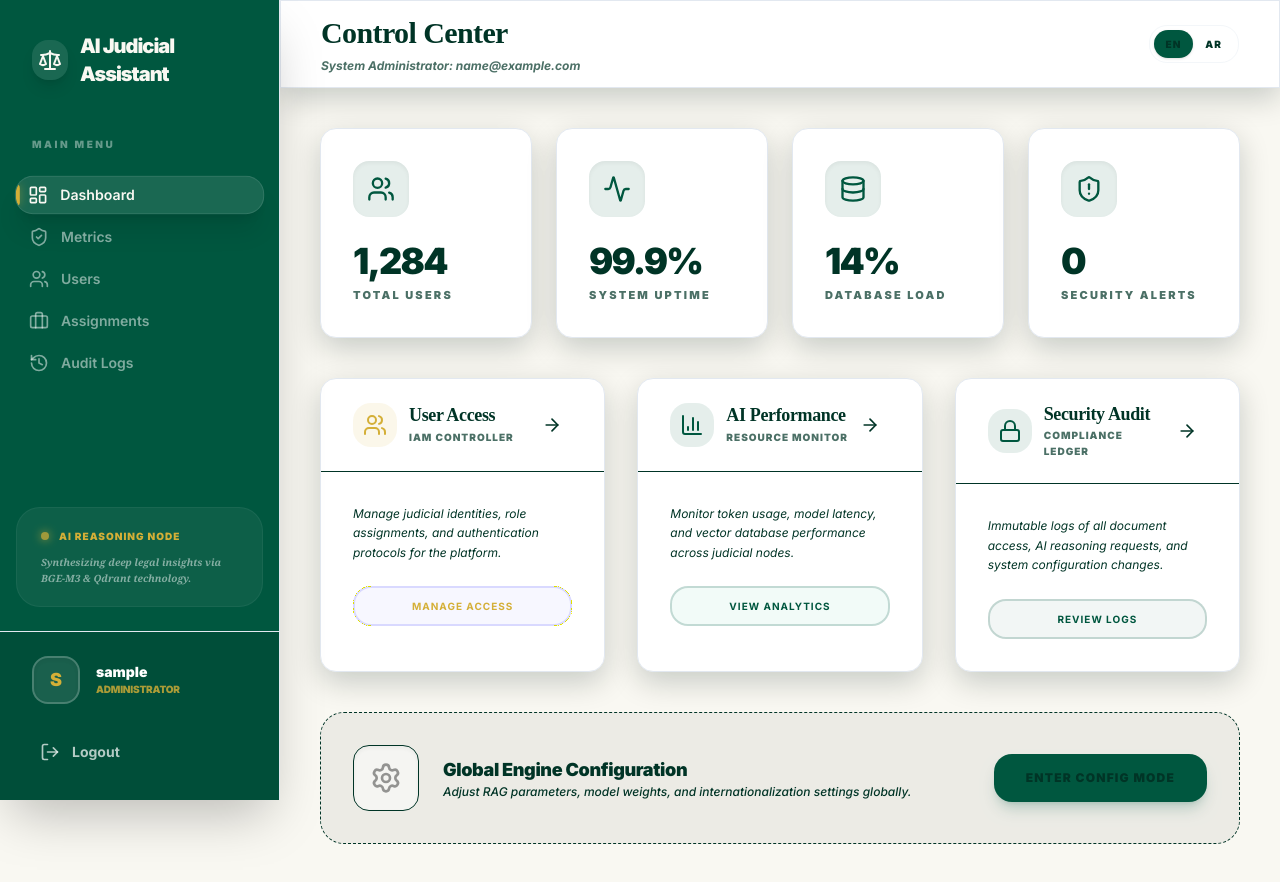
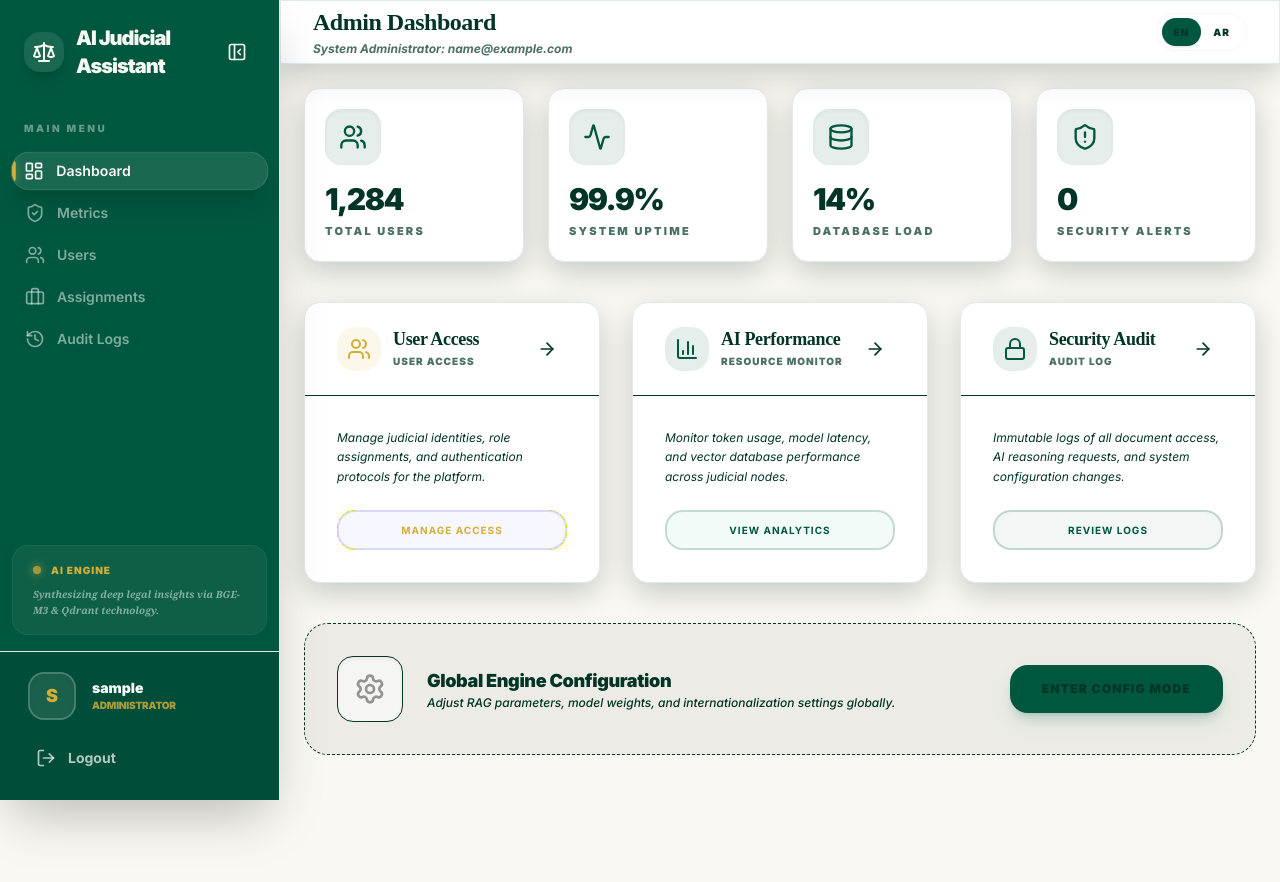
Before and after one commit to YeshwanthMotivity/AI-Legal-Assistant, a React (Vite) app in the folder frontend/: page /admin/dashboard in a window 1280 px wide. After the commit the page ends 800 px from the top, so only its background shows below. Built offline with nearby package versions, Linux system fonts and the light colour scheme; sample sign-in values are in the browser's storage; a web font is replaced by a local one.

Commit message:
Collapsible sidebar tighter spacing label renames and Login divider line fix

```diff
--- a/frontend/src/components/StatCard.tsx
+++ b/frontend/src/components/StatCard.tsx
@@ -21,8 +21,8 @@ const StatCard = ({ label, value, icon: Icon, trend, className }: StatCardProps)
  transition={{ duration: 0.2 }}
  >
  <Card className={cn("overflow-hidden border-border/50 shadow-md hover:shadow-xl hover:border-primary/30 transition-all duration-300 group", className)}>
- <CardContent className="p-8">
- <div className="flex items-center justify-between mb-6">
+ <CardContent className="p-5">
+ <div className="flex items-center justify-between mb-4">
  <div className="w-14 h-14 rounded-2xl bg-primary/10 flex items-center justify-center text-primary group-hover:scale-110 transition-transform duration-500 shadow-inner">
  <Icon className="w-7 h-7"/>
  </div>
@@ -36,7 +36,7 @@ const StatCard = ({ label, value, icon: Icon, trend, className }: StatCardProps)
  )}
  </div>
  <div>
- <div className="text-4xl font-black tracking-tighter mb-1.5 text-foreground">{value}</div>
+ <div className="text-3xl font-black tracking-tighter mb-1.5 text-foreground">{value}</div>
  <div className="text-[11px] text-muted-foreground font-black uppercase tracking-[0.2em] opacity-70">
  {label}
  </div>
--- a/frontend/src/components/layout/PortalLayout.tsx
+++ b/frontend/src/components/layout/PortalLayout.tsx
@@ -45,10 +45,12 @@ const SidebarItem = ({ icon: Icon, label, href, active, collapsed }: SidebarItem
     to={href}
     className={cn(
       "relative flex items-center gap-3 px-3 py-2 text-sm font-semibold transition-all rounded-xl mb-1 group overflow-hidden",
+      collapsed && "justify-center px-2",
       active
         ? "bg-white/10 text-sidebar-text shadow-xl border border-white/10 scale-[1.01]"
         : "text-white/50 hover:bg-white/5 hover:text-sidebar-text border border-transparent"
     )}
+    title={collapsed ? label : undefined}
   >
     {active && (
       <div className="absolute left-0 top-1/2 -translate-y-1/2 w-1 h-3/5 bg-text-accent rounded-r-md transition-all duration-300 shadow-[0_0_8px_rgba(212,175,55,0.5)]" />
@@ -100,27 +102,40 @@ const PortalLayout = ({ title, subtitle, children, hideHeaderContent }: PortalLa
   }
 
   const menuItems = getMenuItems()
+  const sidebarWidth = isCollapsed ? 'w-[72px]' : 'w-[280px]'
+  const mainMargin = isCollapsed
+    ? (isRTL ? 'mr-[72px]' : 'ml-[72px]')
+    : (isRTL ? 'mr-[280px]' : 'ml-[280px]')
 
   return (
     <div className="flex min-h-screen bg-background text-foreground selection:bg-primary/20">
-      {/* Static Sidebar */}
+      {/* Collapsible Sidebar */}
       <aside
         className={cn(
-          "bg-sidebar text-sidebar-text flex flex-col fixed h-full z-40 w-[280px] border-r-0 border-l-0 shadow-2xl",
+          "bg-sidebar text-sidebar-text flex flex-col fixed h-full z-40 border-r-0 border-l-0 shadow-2xl transition-all duration-300",
+          sidebarWidth,
           isRTL ? "right-0 border-l border-[var(--border-color)]" : "left-0 border-r border-[var(--border-color)]"
         )}
       >
-        <div className="p-8 flex items-center gap-3">
-          <div className="w-10 h-10 bg-white/10 rounded-2xl flex items-center justify-center text-sidebar-text shadow-lg transition-transform hover:scale-105 active:scale-95">
+        <div className={cn("flex items-center gap-3 transition-all duration-300", isCollapsed ? "p-4 justify-center" : "p-6")}>
+          <div className="w-10 h-10 bg-white/10 rounded-2xl flex items-center justify-center text-sidebar-text shadow-lg transition-transform hover:scale-105 active:scale-95 shrink-0">
             <Scale className="w-6 h-6" />
           </div>
-          <span className="font-black text-xl tracking-tighter text-sidebar-text">{t('common.appName')}</span>
+          {!isCollapsed && <span className="font-black text-xl tracking-tighter text-sidebar-text">{t('common.appName')}</span>}
+          <button
+            onClick={() => setIsCollapsed(!isCollapsed)}
+            className={cn("p-2 rounded-lg hover:bg-white/10 text-sidebar-text transition-colors", isCollapsed ? "mx-auto mt-2" : "ml-auto")}
+          >
+            {isCollapsed ? <PanelLeft className="w-5 h-5" /> : <PanelLeftClose className="w-5 h-5" />}
+          </button>
         </div>
 
-        <nav className="flex-1 px-4 py-4 space-y-1 overflow-y-auto scrollbar-hide">
-          <div className="text-[10px] font-black text-white/40 uppercase tracking-[0.25em] mb-6 px-4">
+        <nav className="flex-1 px-3 py-4 space-y-1 overflow-y-auto scrollbar-hide">
+          {!isCollapsed && (
+            <div className="text-[10px] font-black text-white/40 uppercase tracking-[0.25em] mb-4 px-3">
               {t('common.main_menu')}
             </div>
+          )}
           {menuItems.map((item) => (
             <SidebarItem
               key={item.href}
@@ -128,13 +143,15 @@ const PortalLayout = ({ title, subtitle, children, hideHeaderContent }: PortalLa
               label={item.label}
               href={item.href}
               active={location.pathname === item.href}
+              collapsed={isCollapsed}
             />
           ))}
         </nav>
 
-        {/* AI Engine Info Card (Static) */}
-        <div className="px-6 py-5 mx-4 mb-6 rounded-3xl bg-white/5 border border-white/5 relative group">
-          <div className="flex items-center gap-2.5 mb-2.5">
+        {/* AI Engine Info Card — hidden when collapsed */}
+        {!isCollapsed && (
+          <div className="px-5 py-4 mx-3 mb-4 rounded-2xl bg-white/5 border border-white/5 relative group">
+            <div className="flex items-center gap-2.5 mb-2">
                <div className="w-2 h-2 rounded-full bg-text-accent animate-pulse shadow-[0_0_10px_#D4AF37]" />
                <span className="text-[10px] font-black uppercase tracking-widest text-text-accent">{t('judge.judgment.aiReasoningNode')}</span>
             </div>
@@ -142,24 +159,33 @@ const PortalLayout = ({ title, subtitle, children, hideHeaderContent }: PortalLa
                {t('judge.judgment.aiReasoningDesc')}
             </p>
           </div>
+        )}
 
-        <div className="p-6 bg-black/10 border-t border-[var(--border-color)] mt-auto">
-          <div className="flex items-center gap-4 mb-6 px-2">
-            <div className="w-12 h-12 rounded-2xl bg-white/10 border-2 border-white/20 flex items-center justify-center text-text-accent font-black shadow-inner shrink-0 text-lg">
+        <div className={cn("bg-black/10 border-t border-[var(--border-color)] mt-auto", isCollapsed ? "p-3" : "p-5")}>
+          <div className={cn("flex items-center mb-4", isCollapsed ? "justify-center" : "gap-4 px-2")}>
+            <div className={cn(
+              "rounded-2xl bg-white/10 border-2 border-white/20 flex items-center justify-center text-text-accent font-black shadow-inner shrink-0",
+              isCollapsed ? "w-10 h-10 text-base" : "w-12 h-12 text-lg"
+            )}>
               {user?.username?.[0].toUpperCase()}
             </div>
+            {!isCollapsed && (
               <div className="flex-1 min-w-0">
                 <div className="text-sm font-black truncate leading-tight text-white">{user?.username}</div>
                 <div className="text-[10px] font-black text-text-accent/80 truncate uppercase tracking-tight">{t(`roles.${user?.role}`)}</div>
               </div>
+            )}
           </div>
           <Button
             variant="ghost"
-            className="w-full justify-start text-white/70 hover:text-white hover:bg-white/10 rounded-2xl h-12 transition-all group px-4"
+            className={cn(
+              "w-full text-white/70 hover:text-white hover:bg-white/10 rounded-2xl transition-all group",
+              isCollapsed ? "justify-center h-10 px-2" : "justify-start h-11 px-4"
+            )}
             onClick={logout}
           >
-            <LogOut className={cn("w-5 h-5 transition-transform group-hover:-translate-x-1", isRTL ? "ml-3" : "mr-3")} />
-            <span className="font-bold">{t('auth.logout')}</span>
+            <LogOut className={cn("w-5 h-5 transition-transform group-hover:-translate-x-1", !isCollapsed && (isRTL ? "ml-3" : "mr-3"))} />
+            {!isCollapsed && <span className="font-bold">{t('auth.logout')}</span>}
           </Button>
         </div>
       </aside>
@@ -168,24 +194,24 @@ const PortalLayout = ({ title, subtitle, children, hideHeaderContent }: PortalLa
       <main
         className={cn(
           "flex-1 transition-all duration-300 min-h-screen",
-          isRTL ? "mr-[280px]" : "ml-[280px]"
+          mainMargin
         )}
       >
-        {/* Header Enhancement */}
+        {/* Header — reduced height */}
         {!hideHeaderContent && (
-          <header className="sticky top-0 z-30 w-full glass-strong border-b px-10 py-5 flex justify-between items-center h-[88px]">
+          <header className="sticky top-0 z-30 w-full glass-strong border-b px-8 py-3 flex justify-between items-center h-[64px]">
             <div className="animate-in fade-in slide-in-from-top-2 duration-500">
-              <h1 className="text-3xl font-black tracking-tighter text-gradient leading-none">
+              <h1 className="text-2xl font-black tracking-tighter text-gradient leading-none">
                 {title}
               </h1>
               {subtitle && (
-                <p className="text-xs text-muted-foreground font-bold mt-1.5 opacity-70 italic">
+                <p className="text-xs text-muted-foreground font-bold mt-1 opacity-70 italic">
                   {subtitle}
                 </p>
               )}
             </div>
 
-            <div className="flex items-center gap-8">
+            <div className="flex items-center gap-6">
               <div className="flex items-center gap-4 border-border/40 h-10">
                 <LanguageToggle />
               </div>
@@ -193,8 +219,8 @@ const PortalLayout = ({ title, subtitle, children, hideHeaderContent }: PortalLa
           </header>
         )}
 
-        {/* Page Content Container */}
-        <div className="p-10 max-w-[1600px] mx-auto animate-in fade-in slide-in-from-bottom-4 duration-700">
+        {/* Page Content Container — tighter padding */}
+        <div className="p-6 max-w-[1600px] mx-auto animate-in fade-in slide-in-from-bottom-4 duration-700">
           {children}
         </div>
       </main>
--- a/frontend/src/i18n/locales/en.json
+++ b/frontend/src/i18n/locales/en.json
@@ -92,14 +92,14 @@
     "metricsDashboard": "Metrics Dashboard",
     "auditLogs": "Audit Logs",
     "dashboard": {
-      "title": "Control Center",
+      "title": "Admin Dashboard",
       "subtitle": "System Administrator: {{email}}",
       "totalUsers": "Total Users",
       "systemUptime": "System Uptime",
       "databaseLoad": "Database Load",
       "securityAlerts": "Security Alerts",
       "userAccess": "User Access",
-      "iamController": "IAM Controller",
+      "iamController": "User Access",
       "userAccessDesc": "Manage judicial identities, role assignments, and authentication protocols for the platform.",
       "manageAccess": "Manage Access",
       "aiPerformance": "AI Performance",
@@ -107,7 +107,7 @@
       "aiPerfDesc": "Monitor token usage, model latency, and vector database performance across judicial nodes.",
       "viewAnalytics": "View Analytics",
       "securityAudit": "Security Audit",
-      "complianceLedger": "Compliance Ledger",
+      "complianceLedger": "Audit Log",
       "auditDesc": "Immutable logs of all document access, AI reasoning requests, and system configuration changes.",
       "reviewLogs": "Review Logs",
       "globalConfig": "Global Engine Configuration",
@@ -407,7 +407,7 @@
       "compensationAward": "Compensation Award",
       "judicialLogicSynthesis": "Judicial Logic Synthesis",
       "summarizeReasoningPlaceholder": "Summarize the core legal reasoning for this record...",
-      "aiReasoningNode": "AI Reasoning Node",
+      "aiReasoningNode": "AI Engine",
       "aiReasoningDesc": "Synthesizing deep legal insights via BGE-M3 & Qdrant technology."
     },
     "feedback": {
@@ -418,14 +418,14 @@
       "suggestedImprovements": "Suggested Improvements"
     },
     "caseList": {
-      "chamberRegistry": "Chamber Registry",
+      "chamberRegistry": "Cases",
       "managePortfolio": "Manage and prioritize your assigned case portfolio",
-      "activePortfolio": "Active Portfolio",
+      "activePortfolio": "Active Cases",
       "currentlyAssigned": "Currently assigned",
-      "aiScoredReady": "AI Scored & Ready",
-      "criticalHearings": "Critical Hearings",
+      "aiScoredReady": "Ready for Review",
+      "criticalHearings": "Urgent Hearings",
       "requireUrgentAttention": "Require urgent attention",
-      "decisionsIssued": "Decisions Issued",
+      "decisionsIssued": "Completed",
       "archivedCases": "Archived cases",
       "activeDocket": "Active Docket",
       "archive": "Archive",
@@ -463,7 +463,7 @@
       "docControlCenter": "Document Control Center",
       "caseMgmtDesc": "Track and manage all judicial case documents. verify metadata, monitor processing status, and ensure data integrity for the judge's review.",
       "openWorkspace": "Open Workspace",
-      "directIngestion": "Direct Ingestion",
+      "directIngestion": "Upload Documents",
       "bulkEvidence": "Bulk Evidence Processing",
       "ingestionDesc": "Streamline the ingestion of physical evidence and legal filings. Supporting high-resolution OCR for both Arabic and English procedural documents.",
       "startBulkUpload": "Start Bulk Upload",
--- a/frontend/src/pages/JudgeDashboard.tsx
+++ b/frontend/src/pages/JudgeDashboard.tsx
@@ -127,7 +127,7 @@ export default function JudgeDashboard() {
  </div>
  </header>
 
- <div className="flex-1 overflow-y-auto p-10 scrollbar-hide space-y-10">
+ <div className="flex-1 overflow-y-auto p-6 scrollbar-hide space-y-6">
  {/* Alerts Section */}
  {(stats.urgent > 0 || stats.ready > 0) && (
  <div className="space-y-4">
@@ -163,7 +163,7 @@ export default function JudgeDashboard() {
  )}
 
  {/* MODULE CARDS */}
- <section className="grid grid-cols-1 md:grid-cols-2 xl:grid-cols-4 gap-6">
+ <section className="grid grid-cols-1 md:grid-cols-2 xl:grid-cols-4 gap-4">
  {modules.map((mod, i) => (
  <div
  key={i}
@@ -193,7 +193,7 @@ export default function JudgeDashboard() {
  <section className="space-y-6">
  <div className="flex items-center justify-between">
  <div className="flex items-center gap-3">
- <h2 className="text-xl font-black tracking-tight">Judicial Worklist</h2>
+ <h2 className="text-xl font-black tracking-tight">My Cases</h2>
  <div className="px-2 py-0.5 bg-primary/10 text-primary text-[10px] font-black rounded-lg uppercase tracking-widest border border-primary/20">
  {recentCases.length} Cases
  </div>
--- a/frontend/src/pages/Login.tsx
+++ b/frontend/src/pages/Login.tsx
@@ -73,7 +73,7 @@ const Login = () => {
       <div className="grid grid-cols-1 lg:grid-cols-2 min-h-screen">
 
         {/* Left Side - Branding & Architecture Preview */}
-        <section className="relative hidden lg:flex flex-col justify-center px-20 xl:px-32 bg-gradient-to-br from-[#062c1d] to-[#01140d] overflow-hidden">
+        <section className="relative hidden lg:flex flex-col justify-center px-20 xl:px-32 bg-gradient-to-br from-[#062c1d] to-[#01140d] overflow-hidden border-0 outline-0">
           <BackgroundPreview />
 
           {/* Background Islamic Geometric Pattern (reduced opacity for arch preview) */}
@@ -118,7 +118,7 @@ const Login = () => {
         </section>
 
         {/* Right Section: Login Form */}
-        <section className="flex flex-col items-center justify-center p-6 md:p-12 lg:p-24 bg-[#F9F8F2] relative z-10 w-full overflow-hidden">
+        <section className="flex flex-col items-center justify-center p-6 md:p-12 lg:p-24 bg-[#F9F8F2] relative z-10 w-full overflow-hidden border-l-0">
           {/* Subtle noise/texture for the ivory side */}
           <div className="absolute inset-0 opacity-[0.03] pointer-events-none bg-[url('https://www.transparenttextures.com/patterns/felt.png')]" />
           <div className="w-full max-w-md space-y-10">
--- a/frontend/src/styles/app.css
+++ b/frontend/src/styles/app.css
@@ -248,7 +248,7 @@ h1, h2, h3, .judicial-title {
   right: 0;
   width: 15vw;
   height: 100%;
-  background: linear-gradient(to right, #062c1d, transparent);
+  background: linear-gradient(to right, #01140d, transparent);
   clip-path: ellipse(15% 100% at 0% 50%);
   z-index: 10;
   pointer-events: none;
```
Lines whose indentation alone changed are shown as unchanged.
